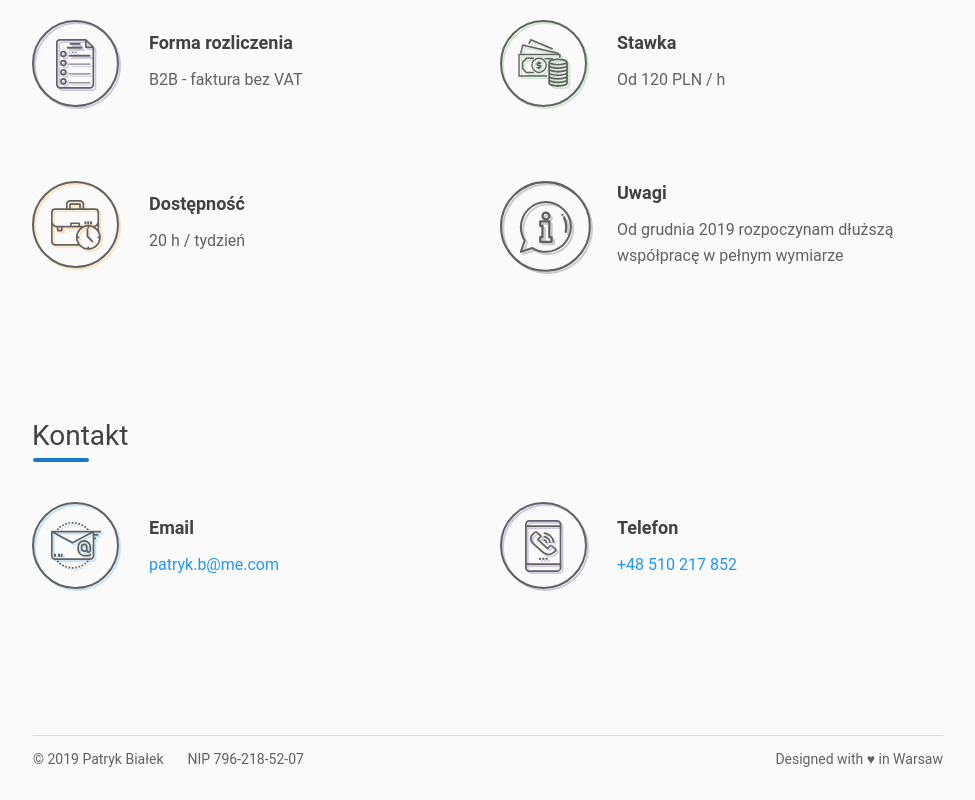
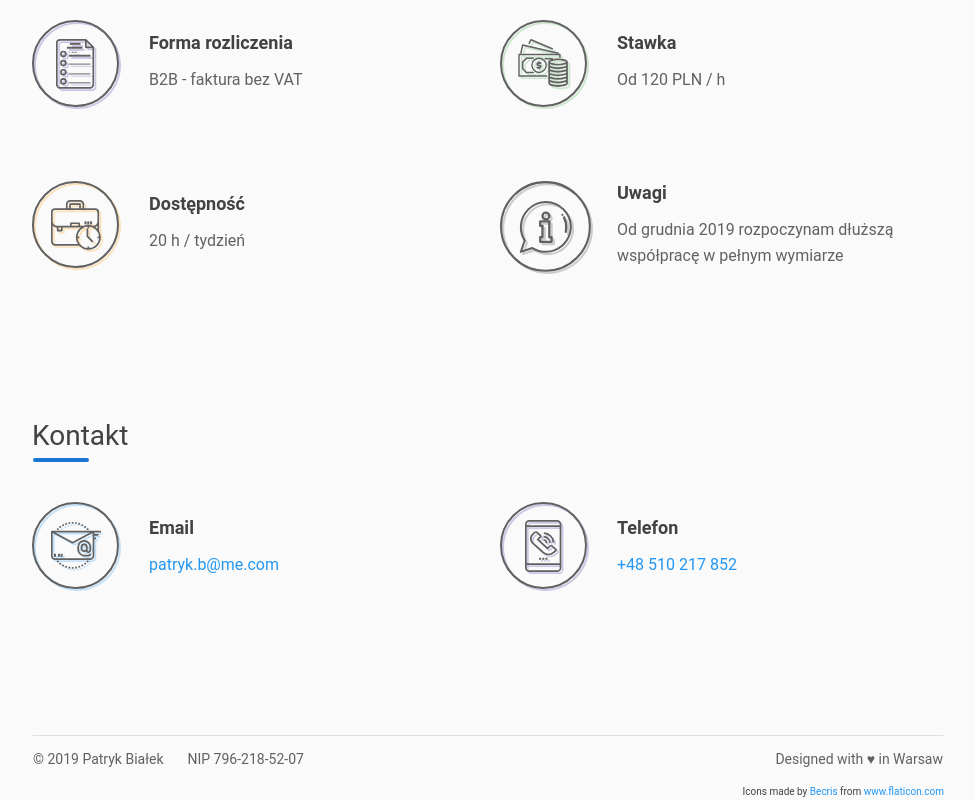
Before and after one commit to patrykbialek/portfolio, an Angular app: page / in a window 1280 px wide. Shown: the part 2040-2840 px from the top of the page, without its empty margins (152-1127 px from the left). Built offline with nearby package versions, Linux system fonts and the light colour scheme.

Commit message:
add icons author link to footer

```diff
--- a/src/app/components/footer.component.html
+++ b/src/app/components/footer.component.html
@@ -1,13 +1,19 @@
 <section class="c-footer u-text-small u-text-gray-700 u-border-top u-padding-bottom-small u-padding-top-small">
   <div class="o-grid o-grid--flush">
-    <div class="o-grid__cell u-1/1@mobile u-1/2@tablet u-padding-bottom-tiny">
+    <div class="o-grid__cell u-1/1@mobile u-1/2@tablet">
       <span class="u-margin-right">&copy; {{ year }} Patryk Białek</span>
       <span>NIP 796-218-52-07</span>
     </div>
-    <div class="o-grid__cell u-1/1@mobile u-1/2@tablet u-padding-bottom-tiny"
+    <div class="o-grid__cell u-1/1@mobile u-1/2@tablet"
       [ngClass]="{ 'o-block o-block--right': !footerWith2Lines }">
       <span>Designed with &hearts; in Warsaw</span>
       <!-- <span class="u-margin-left">Aktualizacja {{ updateDate }}</span> -->
     </div>
   </div>
 </section>
+
+<section class="o-block" [ngClass]="{ 'o-block--right': !footerWith2Lines, 'o-block--left': footerWith2Lines}">
+  <div>Icons made by <a class="u-text-info" href="https://www.flaticon.com/authors/becris" title="Becris">Becris</a>
+    from
+    <a class="u-text-info" href="https://www.flaticon.com/" title="Flaticon">www.flaticon.com</a></div>
+</section>
```
